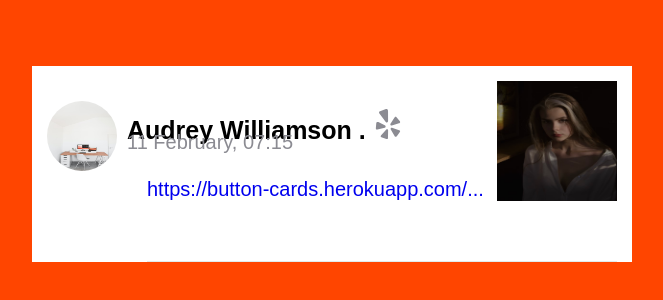
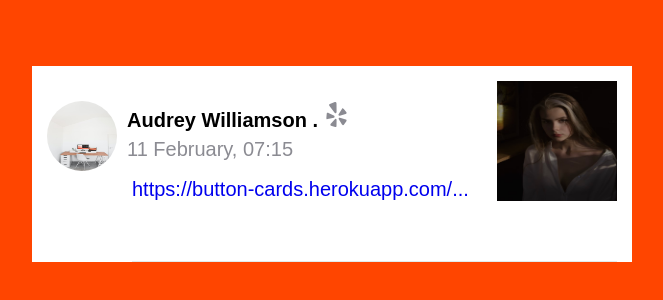
Before and after one commit to Zaibi727/Collection-of-Designs, a React (Create React App) app: page /1 in a window 1280 px wide. Shown: the part 236-536 px from the top of the page, without its empty margins (308-971 px from the left). Built offline with nearby package versions, Linux system fonts and the light colour scheme.

Commit message:
Update HomeThree.module.css

```diff
--- a/src/components/HomeScreenThree/HomeThree.module.css
+++ b/src/components/HomeScreenThree/HomeThree.module.css
@@ -24,7 +24,7 @@
     justify-content: space-between;
     margin-top: -80px;
     border-bottom: 1px solid rgb(225, 235, 235);
-    margin-left: 100px;
+    margin-left: 85px;
     padding-bottom: 60px;
 }
 .middle a{
@@ -55,16 +55,16 @@
     margin-top: -10px;
 }
 .name{
-    font-size: 25px;
+    font-size: 20px;
     font-weight: 600;
 }
 .time{
-    margin-top: -15px;
+    margin-top: 5px;
     color: #8b8b92;
     font-weight: 500;
     font-size: 20px;
 }
 .icon{
     color: #8b8b92;
-    font-size: 30px;
+    font-size: 25px;
 }
```
